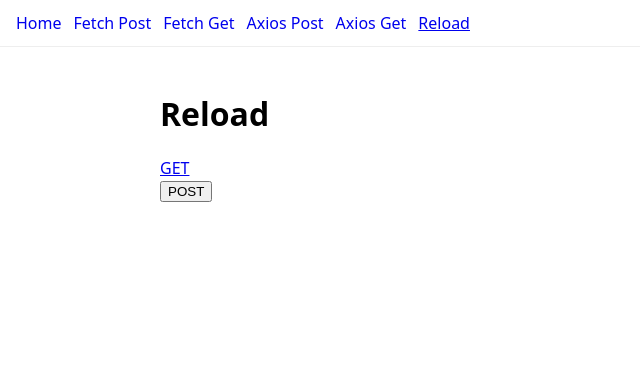
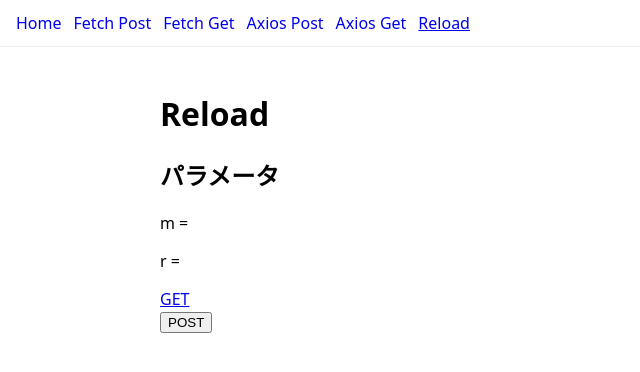
Before and after one commit to yaso28/intune-test-website, a React (Vite) app in the folder client/: page /reload in a window 1280 px wide. Shown: the top 372 px of the page, without its empty margins (0-640 px from the left). Built offline with nearby package versions, Linux system fonts and the light colour scheme.

Commit message:
リロード後にパラメータを付与

```diff
--- a/client/src/pages/Reload.tsx
+++ b/client/src/pages/Reload.tsx
@@ -1,14 +1,35 @@
+import { useEffect, useState } from "react"
 
 export default function Reload() {
+  const [params, setParams] = useState({ m: '', r: '' })
+
+  useEffect(() => {
+    const urlParams = new URLSearchParams(window.location.search)
+    setParams({
+      m: urlParams.get('m') || '',
+      r: urlParams.get('r') || ''
+    })
+  }, [])
+
+  const [random] = useState(crypto.randomUUID())
+
   return (
     <div>
       <h1>Reload</h1>
 
       <div>
-        <a href="/reload">GET</a>
+        <h2>パラメータ</h2>
+        <p>m = {params.m}</p>
+        <p>r = {params.r}</p>
       </div>
 
-      <form action="/reload" method="POST">
+      <div>
+        <a href={`/reload?m=get&r=${random}`}>GET</a>
+      </div>
+
+      <form action="/api/reload" method="POST">
+          <input type="hidden" name="m" value="post" />
+          <input type="hidden" name="r" value={random} />
           <button type="submit">POST</button>
         </form>
     </div>
```
Also changed, not shown: 2 other files (tests, documents, lock files or other folders).
